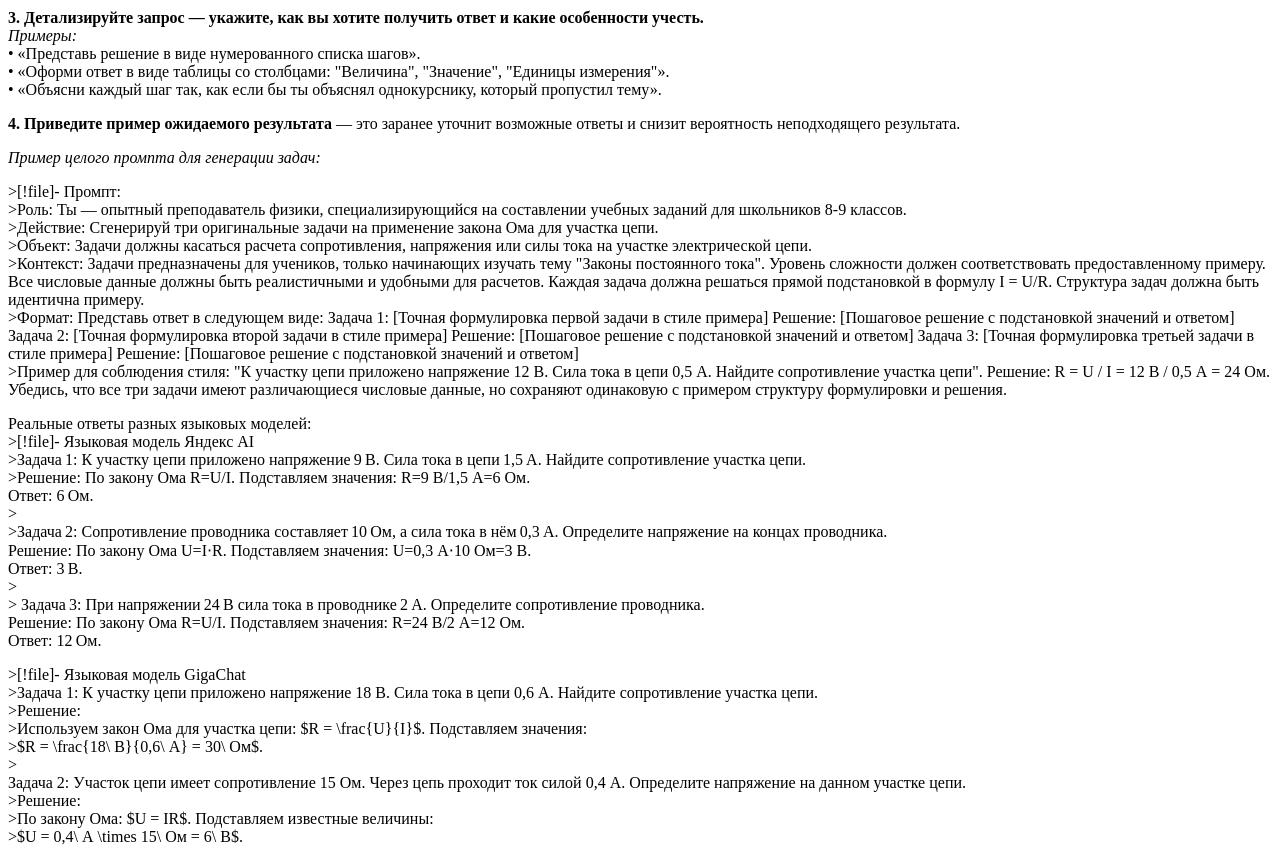
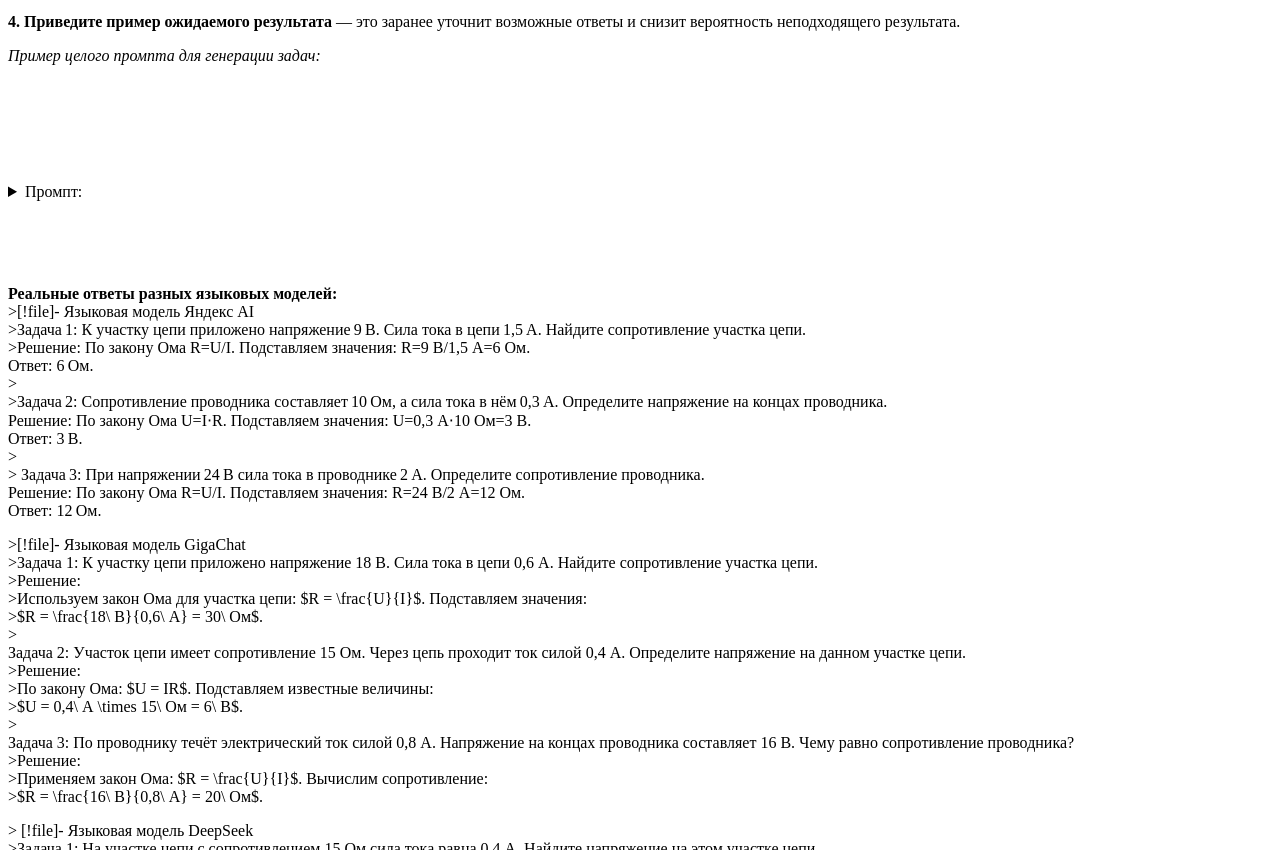
Before and after one commit to BarakhtinaSonia/Neural-network-prompt, a plain HTML site: page index.html in a window 1280 px wide. Shown: the part 1692-2542 px from the top of the page. Drawn offline with Linux system fonts and the light colour scheme.

Commit message:
Update index.html

```diff
--- a/index.html
+++ b/index.html
@@ -7,15 +7,12 @@
 <h3>1. Принцип информационной достаточности</h3>
 <p>Промпт должен содержать все необходимые и достаточные условия для однозначного решения поставленной задачи. Проще говоря: конкретика вместо абстракции. Чем конкретнее вы поставите задачу и чем больше входных данных предоставите, тем точнее будет ответ. Всегда стоит помнить, что нейронные сети не догадываются &mdash; они выполняют инструкции.</p>
 <p><em>Примеры соблюдения и несоблюдения принципа:</em><br /> &bull; Плохой промпт: &laquo;Помоги с физикой&raquo; &mdash; слишком общий и абстрактный запрос.<br /> &bull; Хороший промпт: &laquo;Разбери задачу по термодинамике: газ расширяется изобарно при давлении 100 кПа от объёма 2 м&sup3; до 5 м&sup3;. Найти работу газа. Объясни каждый шаг решения&raquo; &mdash; содержатся все необходимые данные и чёткий запрос.</p>
-<p>&nbsp;</p>
 <h3>2. Принцип контекстуальной определённости</h3>
 <p>Установление уровня сложности решаемой проблемы и ролевой модели для нейронной сети задаёт сложность и стиль генерируемого ответа. Ответ системы в роли &laquo;инженера-конструктора&raquo; и &laquo;теоретического физика&raquo; на один и тот же запрос будет различаться как по подходу к решению, так и по используемому терминологическому аппарату. Без контекста нейронная сеть не понимает, с кем общается и на каком уровне сложности требуется объяснение.</p>
 <p><em>Примеры:</em><br /> &bull; Плохой промпт: &laquo;Объясни интегралы&raquo; &mdash; неясно, каким терминологическим аппаратом пользоваться и насколько детализированным должно быть объяснение.<br /> &bull; Хороший промпт: &laquo;Я студент первого курса, только начал изучать математический анализ. Объясни понятие определённого интеграла как площади под кривой и приведи простой пример с вычислением площади прямоугольника&raquo; &mdash; заданы уровень подготовки и требуемая детализация.</p>
-<p><strong>&nbsp;</strong></p>
 <h3>3. Принцип верифицируемости</h3>
 <p>Результат должен допускать проверку на корректность через явное указание в промпте критериев такой проверки. Важна структура, которая поможет большой языковой модели понять запрос и выдать ответ в нужном виде. Хороший промпт имеет чёткую структуру, например:<br />1. Роль &mdash; кем должна быть нейронная сеть.<br />2. Задача &mdash; что нужно сделать.<br />3. Условия &mdash; ограничения и требования.<br />4. Формат &mdash; как представить ответ.</p>
 <p><em>Пример структурированного промпта:</em><br /> &bull; Роль: Ты &mdash; репетитор по математике для старшеклассников.<br /> &bull; Задача: Объяснить решение квадратных уравнений через дискриминант.<br /> &bull; Условия: Представь 3 примера разной сложности и покажи связь с графиком параболы.<br /> &bull; Формат: Пошаговое объяснение с выделением ключевых формул.</p>
-<p><strong>&nbsp;</strong></p>
 <h3>4. Принцип итеративного уточнения</h3>
 <p>Это принцип последовательного приближения к оптимальному результату через циклы обратной связи. Эффективное взаимодействие с нейросетью представляет собой не единичный запрос, а структурированный диалог, в котором каждый последующий промпт уточняет или корректирует предыдущий ответ системы. Об этом принципе мы подробнее поговорим далее.</p>
 <p>&nbsp;</p>
@@ -27,8 +24,16 @@
 <p><strong>3. Детализируйте запрос &mdash; укажите, как вы хотите получить ответ и какие особенности учесть.</strong><br /> <em>Примеры:</em><br /> &bull; &laquo;Представь решение в виде нумерованного списка шагов&raquo;.<br /> &bull; &laquo;Оформи ответ в виде таблицы со столбцами: "Величина", "Значение", "Единицы измерения"&raquo;.<br /> &bull; &laquo;Объясни каждый шаг так, как если бы ты объяснял однокурснику, который пропустил тему&raquo;.</p>
 <p><strong>4. Приведите пример ожидаемого результата</strong> &mdash; это заранее уточнит возможные ответы и снизит вероятность неподходящего результата.</p>
 <p><em>Пример целого промпта для генерации задач:</em></p>
-<p>&gt;[!file]- Промпт:<br />&gt;Роль: Ты &mdash; опытный преподаватель физики, специализирующийся на составлении учебных заданий для школьников 8-9 классов. <br />&gt;Действие: Сгенерируй три оригинальные задачи на применение закона Ома для участка цепи. <br />&gt;Объект: Задачи должны касаться расчета сопротивления, напряжения или силы тока на участке электрической цепи. <br />&gt;Контекст: Задачи предназначены для учеников, только начинающих изучать тему "Законы постоянного тока". Уровень сложности должен соответствовать предоставленному примеру. Все числовые данные должны быть реалистичными и удобными для расчетов. Каждая задача должна решаться прямой подстановкой в формулу I = U/R. Структура задач должна быть идентична примеру. <br />&gt;Формат: Представь ответ в следующем виде: Задача 1: [Точная формулировка первой задачи в стиле примера] Решение: [Пошаговое решение с подстановкой значений и ответом] Задача 2: [Точная формулировка второй задачи в стиле примера] Решение: [Пошаговое решение с подстановкой значений и ответом] Задача 3: [Точная формулировка третьей задачи в стиле примера] Решение: [Пошаговое решение с подстановкой значений и ответом] <br />&gt;Пример для соблюдения стиля: "К участку цепи приложено напряжение 12 В. Сила тока в цепи 0,5 А. Найдите сопротивление участка цепи". Решение: R = U / I = 12 В / 0,5 А = 24 Ом. Убедись, что все три задачи имеют различающиеся числовые данные, но сохраняют одинаковую с примером структуру формулировки и решения.</p>
+<p>&nbsp;</p>
+<p>&nbsp;</p>
+<p>&nbsp;</p>
+<p><details> <summary>Промпт:</summary>
+<p>Ты &mdash; опытный преподаватель физики, специализирующийся на составлении учебных заданий для школьников 8-9 классов. <br />&gt;Действие: Сгенерируй три оригинальные задачи на применение закона Ома для участка цепи. <br />&gt;Объект: Задачи должны касаться расчета сопротивления, напряжения или силы тока на участке электрической цепи. <br />&gt;Контекст: Задачи предназначены для учеников, только начинающих изучать тему "Законы постоянного тока". Уровень сложности должен соответствовать предоставленному примеру. Все числовые данные должны быть реалистичными и удобными для расчетов. Каждая задача должна решаться прямой подстановкой в формулу I = U/R. Структура задач должна быть идентична примеру. <br />&gt;Формат: Представь ответ в следующем виде: Задача 1: [Точная формулировка первой задачи в стиле примера] Решение: [Пошаговое решение с подстановкой значений и ответом] Задача 2: [Точная формулировка второй задачи в стиле примера] Решение: [Пошаговое решение с подстановкой значений и ответом] Задача 3: [Точная формулировка третьей задачи в стиле примера] Решение: [Пошаговое решение с подстановкой значений и ответом] <br />&gt;Пример для соблюдения стиля: "К участку цепи приложено напряжение 12 В. Сила тока в цепи 0,5 А. Найдите сопротивление участка цепи". Решение: R = U / I = 12 В / 0,5 А = 24 Ом. Убедись, что все три задачи имеют различающиеся числовые данные, но сохраняют одинаковую с примером структуру формулировки и решения.</p>
 <p>Реальные ответы разных языковых моделей:<br />&gt;[!file]- Языковая модель Яндекс AI<br />&gt;Задача 1:&nbsp;К участку цепи приложено напряжение 9 В. Сила тока в цепи 1,5 А. Найдите сопротивление участка цепи. <br />&gt;Решение:&nbsp;По закону Ома&nbsp;R=U/I. Подставляем значения:&nbsp;R=9&nbsp;В/1,5&nbsp;А=6&nbsp;Ом. <br />Ответ:&nbsp;6 Ом.<br />&gt;<br />&gt;Задача 2:&nbsp;Сопротивление проводника составляет 10 Ом, а сила тока в нём 0,3 А. Определите напряжение на концах проводника. <br />Решение:&nbsp;По закону Ома&nbsp;U=I&sdot;R. Подставляем значения:&nbsp;U=0,3&nbsp;А&sdot;10&nbsp;Ом=3&nbsp;В. <br />Ответ:&nbsp;3 В.<br />&gt;<br />&gt; Задача 3:&nbsp;При напряжении 24 В сила тока в проводнике 2 А. Определите сопротивление проводника. <br />Решение:&nbsp;По закону Ома&nbsp;R=U/I. Подставляем значения:&nbsp;R=24&nbsp;В/2&nbsp;А=12&nbsp;Ом. <br />Ответ:&nbsp;12 Ом.</p>
+</details></p>
+<p>&nbsp;</p>
+<p>&nbsp;</p>
+<p><strong>Реальные ответы разных языковых моделей:</strong><br />&gt;[!file]- Языковая модель Яндекс AI<br />&gt;Задача 1:&nbsp;К участку цепи приложено напряжение 9 В. Сила тока в цепи 1,5 А. Найдите сопротивление участка цепи. <br />&gt;Решение:&nbsp;По закону Ома&nbsp;R=U/I. Подставляем значения:&nbsp;R=9&nbsp;В/1,5&nbsp;А=6&nbsp;Ом. <br />Ответ:&nbsp;6 Ом.<br />&gt;<br />&gt;Задача 2:&nbsp;Сопротивление проводника составляет 10 Ом, а сила тока в нём 0,3 А. Определите напряжение на концах проводника. <br />Решение:&nbsp;По закону Ома&nbsp;U=I&sdot;R. Подставляем значения:&nbsp;U=0,3&nbsp;А&sdot;10&nbsp;Ом=3&nbsp;В. <br />Ответ:&nbsp;3 В.<br />&gt;<br />&gt; Задача 3:&nbsp;При напряжении 24 В сила тока в проводнике 2 А. Определите сопротивление проводника. <br />Решение:&nbsp;По закону Ома&nbsp;R=U/I. Подставляем значения:&nbsp;R=24&nbsp;В/2&nbsp;А=12&nbsp;Ом. <br />Ответ:&nbsp;12 Ом.</p>
 <p>&gt;[!file]- Языковая модель GigaChat<br />&gt;Задача 1: К участку цепи приложено напряжение 18 В. Сила тока в цепи 0,6 А. Найдите сопротивление участка цепи.<br />&gt;Решение: <br />&gt;Используем закон Ома для участка цепи: $R = \frac{U}{I}$. Подставляем значения: <br />&gt;$R = \frac{18\ В}{0,6\ А} = 30\ Ом$. <br />&gt;<br /> Задача 2: Участок цепи имеет сопротивление 15 Ом. Через цепь проходит ток силой 0,4 А. Определите напряжение на данном участке цепи.<br />&gt;Решение: <br />&gt;По закону Ома: $U = IR$. Подставляем известные величины: <br />&gt;$U = 0,4\ А \times 15\ Ом = 6\ В$.<br />&gt;<br /> Задача 3: По проводнику течёт электрический ток силой 0,8 А. Напряжение на концах проводника составляет 16 В. Чему равно сопротивление проводника?<br />&gt;Решение: <br />&gt;Применяем закон Ома: $R = \frac{U}{I}$. Вычислим сопротивление: <br />&gt;$R = \frac{16\ В}{0,8\ А} = 20\ Ом$.</p>
 <p>&gt; [!file]- Языковая модель DeepSeek<br />&gt;Задача 1: На участке цепи с сопротивлением 15 Ом сила тока равна 0,4 А. Найдите напряжение на этом участке цепи. <br />&gt; Решение: U = I R = 0,4 А 15 Ом = 6 В. <br />&gt; <br />&gt;Задача 2: Через резистор сопротивлением 30 Ом протекает ток 0,2 А. Определите напряжение на резисторе. <br />&gt; Решение: U = I R = 0,2 А 30 Ом = 6 В. <br />&gt; <br />&gt;Задача 3: К концам проводника приложено напряжение 9 В. Сила тока в проводнике составляет 0,3 А. Чему равно сопротивление проводника? <br />&gt; Решение: R = U / I = 9 В / 0,3 А = 30 Ом.</p>
 <h2>Решение сложных задач с помощью нейронных сетей</h2>
```
